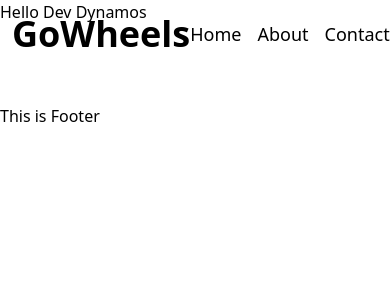
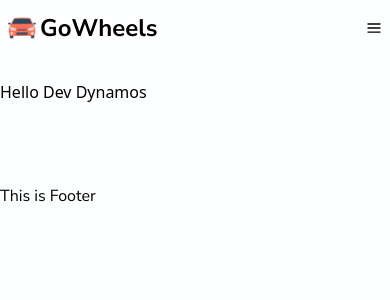
Before and after one commit to paradox-99/GoWheels, a React (Vite) app: page / in a window 390 px wide. Shown: the top 300 px of the page. Built offline with nearby package versions, Linux system fonts and the light colour scheme.

Commit message:
made navbar responsive

```diff
--- a/src/Root.jsx
+++ b/src/Root.jsx
@@ -6,7 +6,9 @@ const Root = () => {
     return (
         <div>
             <Navbar></Navbar>
-            <Outlet></Outlet>
+            <div className="pt-20 max-w-7xl mx-auto">
+                <Outlet></Outlet>
+            </div>
             <Footer></Footer>
         </div>
     );
--- a/src/components/Navbar.jsx
+++ b/src/components/Navbar.jsx
@@ -1,9 +1,12 @@
 import { useEffect, useState } from "react";
+import { CgMenu } from "react-icons/cg";
+import { RxCross2 } from "react-icons/rx";
 import { NavLink } from "react-router-dom";
 
 const Navbar = () => {
 
     const [scroll, setScroll] = useState(false);
+    const [value, setValue] = useState(false);
 
     const handleScroll = () => {
         if (window.scrollY > 100) {
@@ -24,19 +27,33 @@ const Navbar = () => {
         <li><NavLink to={'/'}>Home</NavLink></li>
         <li><NavLink to={'about'}>About</NavLink></li>
         <li><NavLink to={'contact'}>Contact</NavLink></li>
-        <li className="bg-primary px-5 py-2 text-white text-lg rounded font-semibold ml-7 font-merriweather"><NavLink>JOIN</NavLink></li>
+        <li className="bg-primary px-3 lg:px-5 py-1 lg:py-2 text-white lg:text-lg rounded font-semibold text-center lg:ml-7 font-merriweather w-full "><NavLink to={'join'}>JOIN</NavLink></li>
     </>
 
     return (
-        <div className={`font-medium fixed z-10 flex justify-between w-full items-center py-3 px-2 lg:px-16 xl:px-28 transition-colors duration-300`}>
+        <div className={`font-medium fixed z-10 flex justify-between w-full items-center py-3 px-2 md:px-10 lg:px-16 xl:px-28 transition-colors duration-300`}>
             <div className="flex gap-1 items-center justify-center">
-                <figure><img src="/favicon.png" alt="logo" className="w-12" /></figure>
-                <h1 className="text-4xl font-nunito font-bold">GoWheels</h1>
+                <figure><img src="/favicon.png" alt="logo" className="w-7 md:w-12" /></figure>
+                <h1 className="text-2xl font-nunito font-bold">GoWheels</h1>
             </div>
-            <div>
-                <ul className="flex gap-4 text-lg font-nunito items-center">
-                    {routes}
-                </ul>
+            <div className="flex items-start">
+                <div className="hidden md:flex">
+                    <ul className="flex gap-4 text-lg font-nunito items-center">
+                        {routes}
+                    </ul>
+                </div>
+                <div className="flex md:hidden">
+                    <div onClick={() => setValue(!value)}>
+                    {
+                            value ? <RxCross2></RxCross2> : <CgMenu></CgMenu>
+                    }
+                    </div>
+                    <div className="relative">
+                        <ul className={`bg-slate-200 rounded w-40 top-5 absolute flex flex-col gap-2 lg:gap-4 font-nunito px-3 ${!value ? "-right-60" : "right-0"} duration-500`}>
+                            {routes}
+                        </ul>
+                    </div>
+                </div>
             </div>
         </div>
     );
--- a/src/index.css
+++ b/src/index.css
@@ -1,7 +1,9 @@
+@import url('https://fonts.googleapis.com/css2?family=Merriweather:ital,wght@0,300;0,400;0,700;0,900;1,300;1,400;1,700;1,900&family=Nunito+Sans:ital,opsz,wght,YTLC@0,6..12,200..1000,499;1,6..12,200..1000,499&display=swap');
+
 @tailwind base;
 @tailwind components;
 @tailwind utilities;
 
 body{
-    /* background-color: #fdfefe; */
+    background-color: #fdfefe;
 }
--- a/src/routes/Routes.jsx
+++ b/src/routes/Routes.jsx
@@ -20,6 +20,10 @@ const router = createBrowserRouter([
             {
                 path: "contact",
                 element: <Contactpage></Contactpage>
+            },
+            {
+                path: "join",
+                element: <div>Join</div>
             }
         ]
     },
--- a/tailwind.config.js
+++ b/tailwind.config.js
@@ -16,7 +16,6 @@ export default {
       },
 
     },
-    extend: {},
   },
   plugins: [],
 }
```
